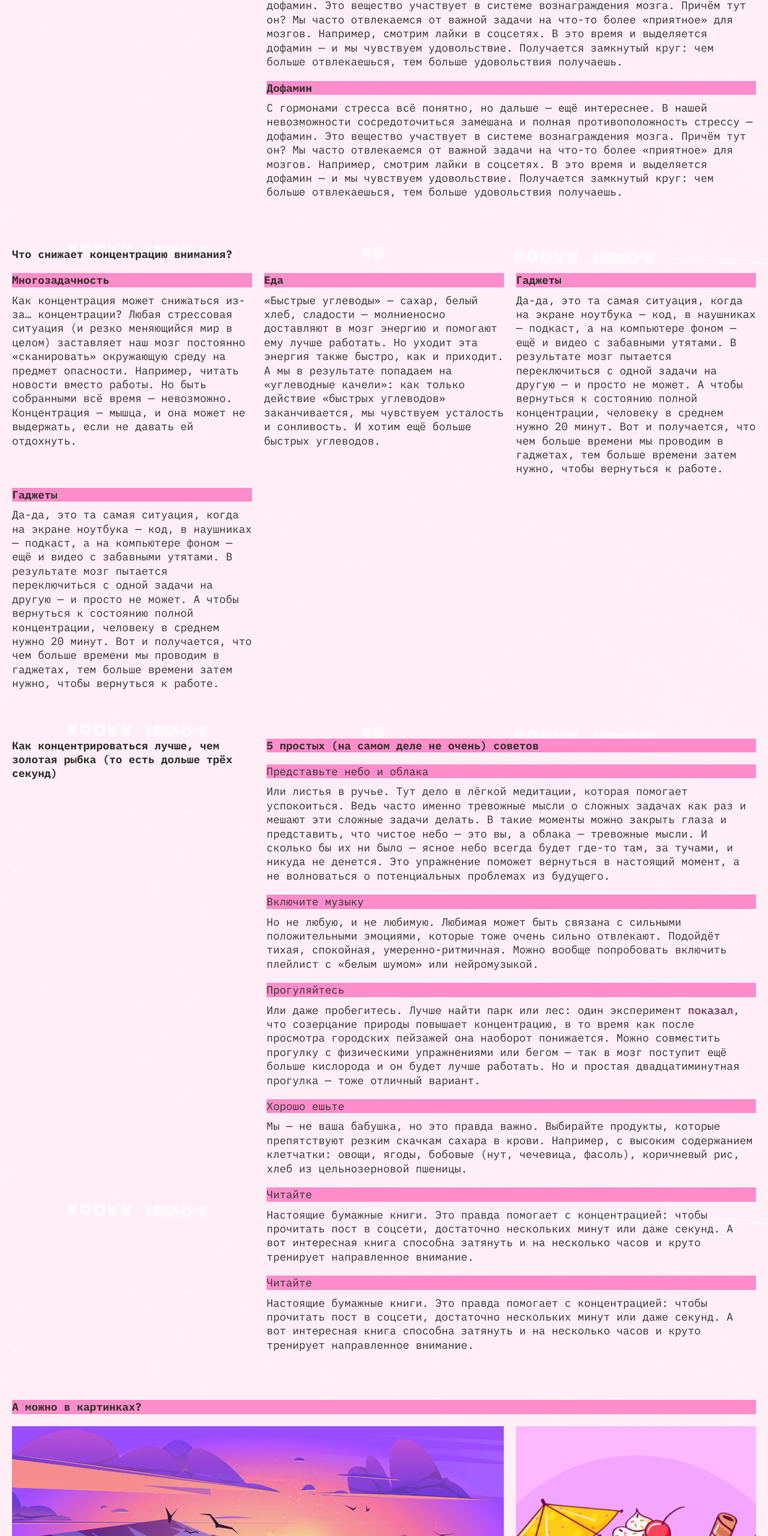
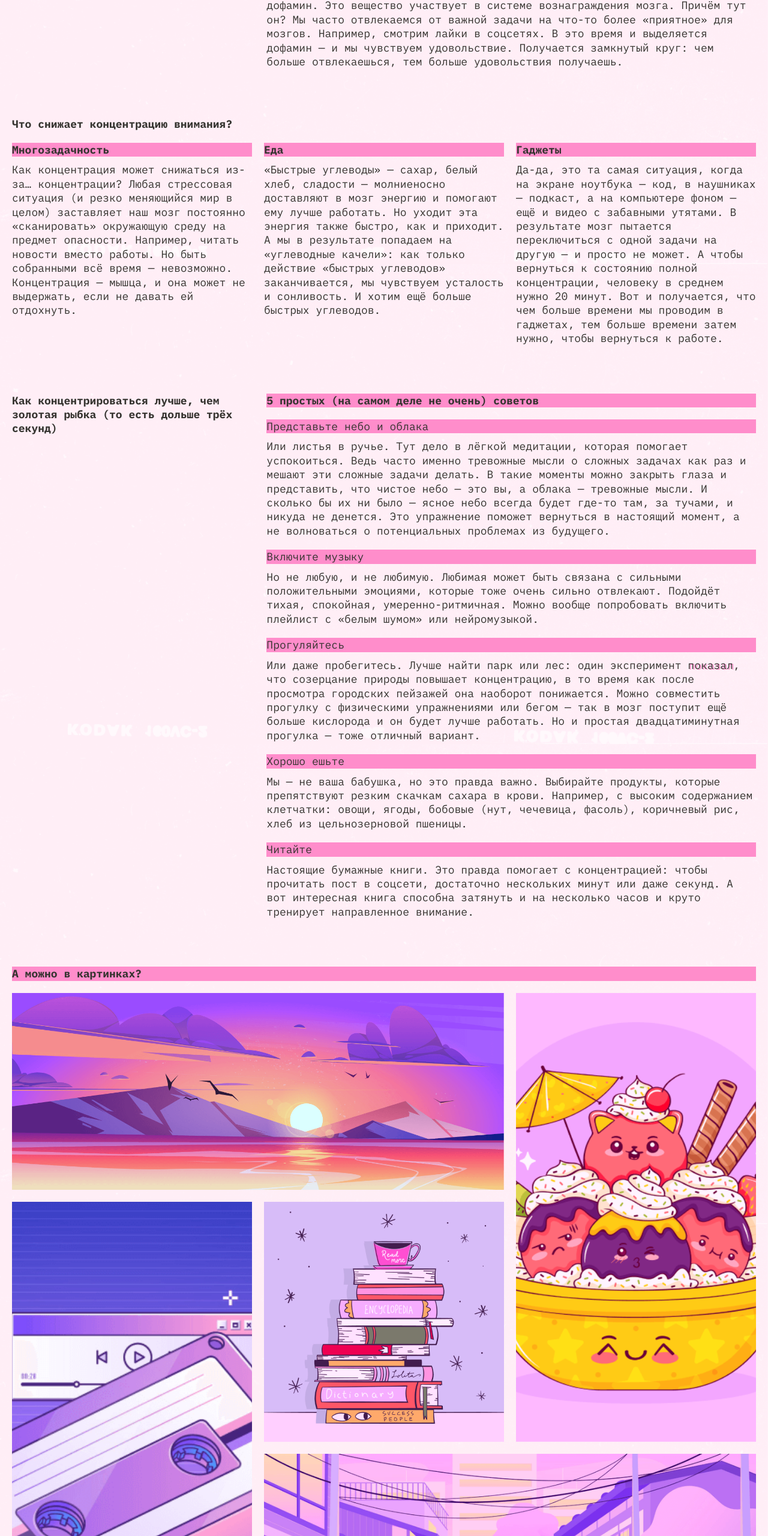
Before and after one commit to ptenekmaria/slozhno-sosredotochitsya-fd, a plain HTML site: page index.html in a window 1280 px wide. Shown: the part 1160-3720 px from the top of the page at 60% size. Drawn offline with Linux system fonts and the light colour scheme.

Commit message:
vrode gotovo

```diff
--- a/index.html
+++ b/index.html
@@ -6,6 +6,7 @@
     <meta name="viewport" content="width=device-width, initial-scale=1.0" />
     <meta name="color-scheme" content="dark light">
     <title>Сложно сосредоточиться</title>
+    <link rel="icon" href="./images/favicon.ico" />
     <link rel="stylesheet" href="./fonts/fonts.css" />
     <link rel="stylesheet" href="./styles/globals.css" />
     <link rel="stylesheet" href="./styles/variables.css" />
@@ -88,21 +89,6 @@
               </p>
             </article>
           </li>
-          <li class="section__list-item">
-            <article class="section__article">
-              <h3 class="section__article-header title-decor">
-                Дофамин
-              </h3>
-              <p class="section__article-text">
-                С гормонами стресса всё понятно, но дальше — ещё интереснее.
-                В нашей невозможности сосредоточиться замешана и полная противоположность стрессу — дофамин.
-                Это вещество участвует в системе вознаграждения мозга.
-                Причём тут он? Мы часто отвлекаемся от важной задачи на что-то более «приятное» для мозгов.
-                Например, смотрим лайки в соцсетях. В это время и выделяется дофамин — и мы чувствуем удовольствие.
-                Получается замкнутый круг: чем больше отвлекаешься, тем больше удовольствия получаешь.
-              </p>
-            </article>
-          </li>
         </ul>
       </section>
       <section class="section what">
@@ -133,20 +119,6 @@
                 Но уходит эта энергия также быстро, как и приходит.
                 А мы в результате попадаем на «углеводные качели»: как только действие «быстрых углеводов» заканчивается,
                 мы чувствуем усталость и сонливость. И хотим ещё больше быстрых углеводов.
-              </p>
-            </article>
-          </li>
-          <li class="section__list-item">
-            <article class="section__article">
-              <h3 class="section__article-header title-decor">
-                Гаджеты
-              </h3>
-              <p class="section__article-text">
-                Да-да, это та самая ситуация, когда на экране ноутбука — код, в наушниках — подкаст,
-                а на компьютере фоном — ещё и видео с забавными утятами.
-                В результате мозг пытается переключиться с одной задачи на другую — и просто не может.
-                А чтобы вернуться к состоянию полной концентрации, человеку в среднем нужно 20 минут.
-                Вот и получается, что чем больше времени мы проводим в гаджетах, тем больше времени затем нужно, чтобы вернуться к работе.
               </p>
             </article>
           </li>
@@ -240,17 +212,6 @@
               </p>
             </article>
           </li>
-          <li class="section__list-item">
-            <article class="section__article">
-              <h4 class="section__article-slim-header title-decor">
-                Читайте
-              </h4>
-              <p class="section__article-text">
-                Настоящие бумажные книги. Это правда помогает с концентрацией: чтобы прочитать пост в соцсети, достаточно нескольких минут или даже секунд.
-                А вот интересная книга способна затянуть и на несколько часов и круто тренирует направленное внимание.
-              </p>
-            </article>
-          </li>
         </ul>
       </section>
       <section class="section gallery">
@@ -294,13 +255,6 @@
               loading="lazy"
               class="img"
               alt="Рисунок узкой японской улочки с вывесками и проводами, вдали вид на многоэтажное здание, в пастельных розовых оттенках">
-              <img
-              src="./images/street.png"
-              width="900"
-              height="600"
-              loading="lazy"
-              class="img"
-              alt="Рисунок узкой японской улочки с вывесками и проводами, вдали вид на многоэтажное здание, в пастельных розовых оттенках">
           </div>
         </article>
       </section>
```
